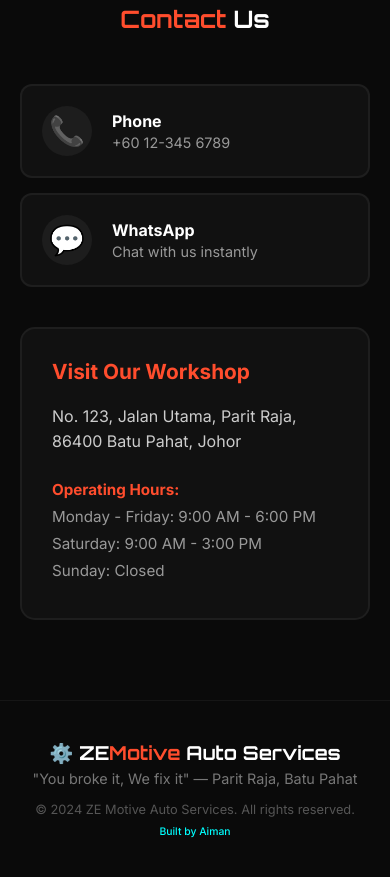
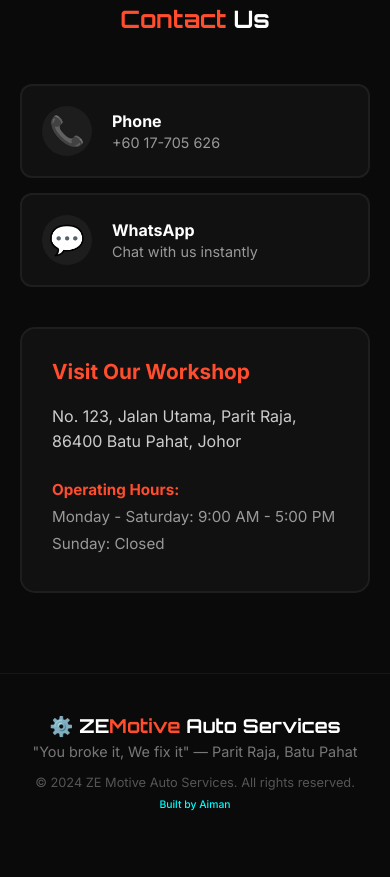
Before and after one commit to TheAiman21/ze-motive-autoservice, a React (Create React App) app: page / in a window 390 px wide. Shown: the part 5180-6057 px from the top of the page. After the commit the page ends 6036 px from the top, so only its background shows below. Built offline with nearby package versions, Linux system fonts and the light colour scheme.

Commit message:
phonenum

```diff
--- a/src/components/Contact.js
+++ b/src/components/Contact.js
@@ -7,14 +7,14 @@ const Contact = () => {
       <h2><span>Contact</span> Us</h2>
       <div className="contact-grid">
         <div className="contact-info">
-          <a href="tel:+60123456789" className="contact-item">
+          <a href="tel:+6017705626" className="contact-item">
             <span className="contact-icon">📞</span>
             <div>
               <strong>Phone</strong>
-              <p>+60 12-345 6789</p>
+              <p>+60 17-705 626</p>
             </div>
           </a>
-          <a href="https://wa.me/60123456789" target="_blank" rel="noopener noreferrer" className="contact-item">
+          <a href="https://wa.me/6017705626" target="_blank" rel="noopener noreferrer" className="contact-item">
             <span className="contact-icon">💬</span>
             <div>
               <strong>WhatsApp</strong>
@@ -28,8 +28,7 @@ const Contact = () => {
           <p className="contact-address">No. 123, Jalan Utama, Parit Raja, 86400 Batu Pahat, Johor</p>
           <div className="contact-hours">
             <p><strong>Operating Hours:</strong></p>
-            <p>Monday - Friday: 9:00 AM - 6:00 PM</p>
-            <p>Saturday: 9:00 AM - 3:00 PM</p>
+            <p>Monday - Saturday: 9:00 AM - 5:00 PM</p>
             <p>Sunday: Closed</p>
           </div>
         </div>
```
